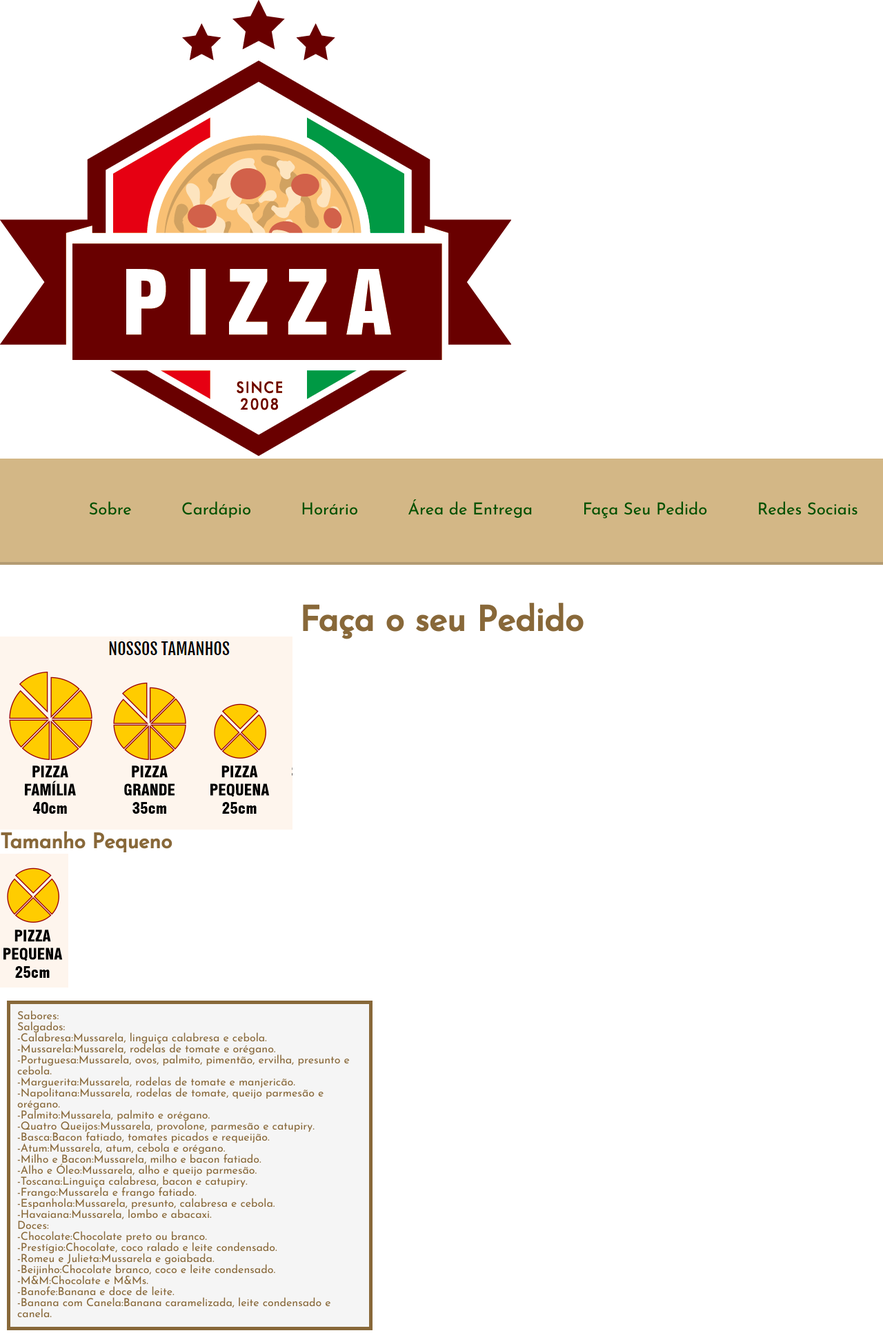
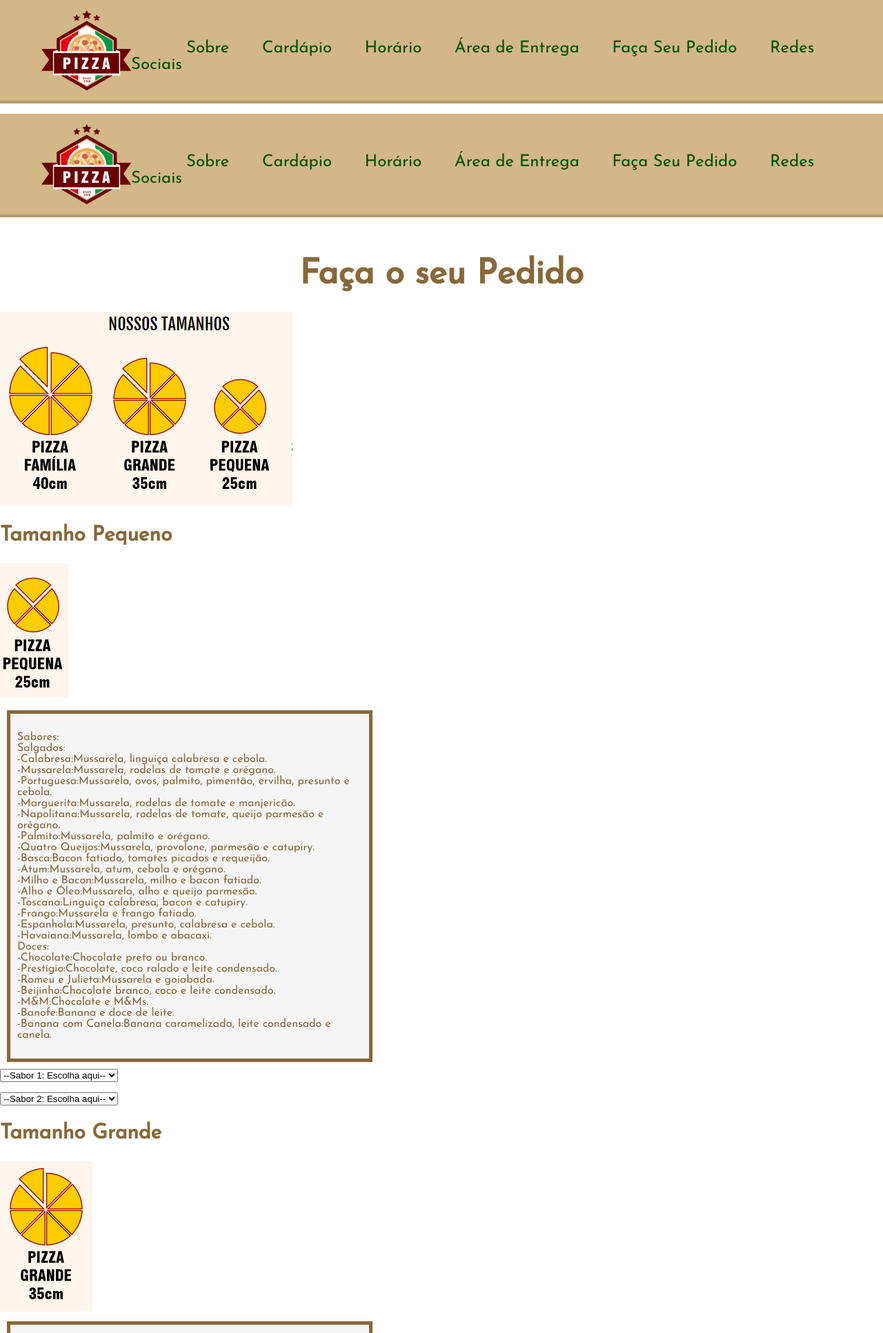
Before and after one commit to Vantoss/Programacao-Web, a PHP site: page /Form_Cardapio.html in a window 1280 px wide. Shown: the top 1933 px of the page at 69% size. Run offline with PHP 8.4, Linux system fonts and the light colour scheme.

Commit message:
atualizações

```diff
--- a/Form_Cardapio.css
+++ b/Form_Cardapio.css
@@ -1,59 +1,22 @@
 @import url('https://fonts.googleapis.com/css2?family=Merriweather:wght@300&display=swap');
 @import url('https://fonts.googleapis.com/css2?family=Josefin+Sans&display=swap');
 
-
-*{
+body{
+    background-color: white;
     margin: 0px;
-    padding: 0px;
 }
-#logotipo{
+.topo img{
     width: 130px;
     float: left;
     margin-left: 30px;
 }
-#menu{
-    position: fixed;
-    width: 100%;
-    top: 0%;
-    left: 0%;
-}
-a{
-    color: rgb(0, 80, 0);
-    text-decoration: none;
-    font-family: 'josefin sans';
-    text-align: center;
-}
-a:hover{
-    pointer-events:stroke ;
-    text-decoration: underline;
-    transition: 0.3s;
-}
-nav{
-    display: flex;
-    align-items: center;
-    background-color: #D3B786;
-    height: 149.95px;
-    justify-content: space-around;
-    padding-left: 20px;
-    font-size: 24px;
-    border-bottom: 4px solid #B39B72;
-}
-.navlist {
-    list-style: none;
-display: flex;
-}
-li {
-    padding-left: 20px;
-    padding-right: 10px;
-    margin-left: 10px;
-    margin-right: 15px;
-}
-ul.navlist {
-    margin-right: 120px;
-}
-.rodapé{
+.topo, .rodapé{
     background-color: #D3B786;
     overflow: hidden;
+}
+.topo{
+    border-bottom: 4px solid #B39B72;
+    padding: 15px 30px;
 }
 .rodapé{
    padding: 40px 0px;
@@ -62,14 +25,21 @@ ul.navlist {
    position: static;
    bottom: 0;
 }
-.rodapé a{
+nav{
+    font-family: 'Josefin Sans', sans-serif;
+    /*font-size: 1.2em;*/
+    font-size: 24px;
+    margin-top: 3.5%;
+}
+.topo a, .rodapé a{
     text-decoration: none;
     color: rgb(0, 80, 0);
     margin-left: 40px;
 }
-.rodapé a:hover{
+.topo a:hover, .rodapé a:hover{
     animation-duration: 0.3;
     background-color: rgba(0, 80, 0, 0.13);
+
 }
 .rodapé li{
     font-family: 'Josefin Sans', sans-serif;
--- a/Form_Cardapio.html
+++ b/Form_Cardapio.html
@@ -7,7 +7,18 @@
 	<link rel="stylesheet" type="text/css" href="Form_Cardapio.css">
 </head>
 <body>
-
+	<div class="topo">
+        <img src="imagens/logopizza.png" alt="Logo da Pizzaria">
+        <nav>
+            <a class="img" href="imagens/logopizza.png"></a>
+            <a href="">Sobre</a>
+            <a href="cardapioler.html">Cardápio</a>
+            <a href="horario.html">Horário</a>
+            <a href="areadeentrega.html">Área de Entrega</a>
+            <a href="Form_Cardapio.html">Faça Seu Pedido</a>
+            <a href="">Redes Sociais</a>
+        </nav>
+    </div>
 	<div class="topo">
         <img src="imagens/logopizza.png" alt="Logo da Pizzaria">
         <nav>
@@ -474,5 +485,16 @@
         </footer>
     </div>
 
+	<div>
+		<footer class="rodapé">
+			<ul>
+				<li class="mapimg">Rua Da Alegria, 1234</li>
+				<li class="emailimg">pizzariaads@senac.com.br</li>
+				<li class="teleimg">(51) 3221-1223</li>
+			</ul>
+			<a href="#">Fale Conosco</a>
+		</footer>
+	</div>
+
 </body>
 </html>
```
Also changed, not shown: Cad_Cliente.css (+34 -0 lines), Cad_Cliente.html (+10 -21 lines), Trab_Conosco.css (+33 -0 lines), Trab_Conosco.html (+14 -17 lines). Lines whose indentation alone changed are shown as unchanged.
